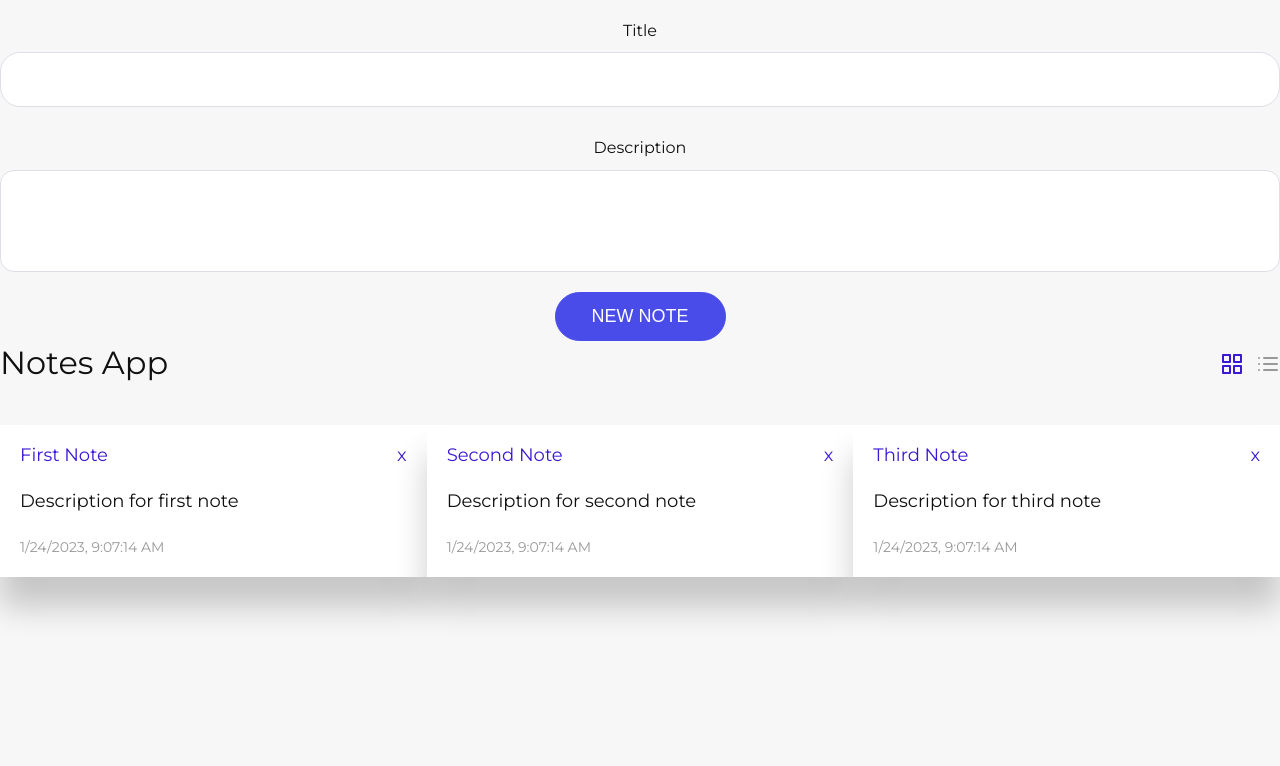
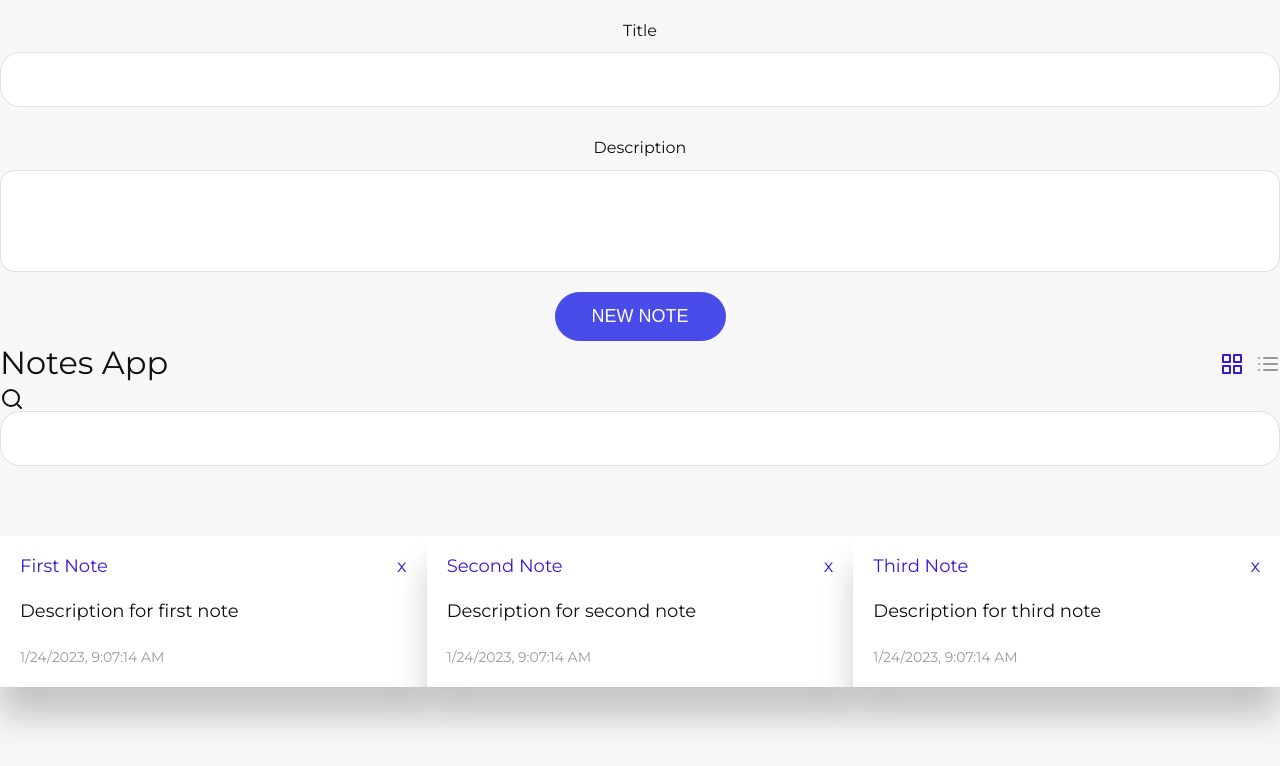
Before and after one commit to neoxanter/vue-notes-base, a Vue app: page / in a window 1280 px wide. Shown: the top 766 px of the page. Built offline with nearby package versions, Linux system fonts and the light colour scheme.

Commit message:
Registered search in App

```diff
--- a/src/App.vue
+++ b/src/App.vue
@@ -52,6 +52,12 @@
             </div>
           </div>
 
+          <search
+            :value="search"
+            placeholder="Find your note"
+            @search="search = $event"
+          />
+
           <notes :notes="notes" :grid="grid" @remove="removeNote" />
 
           <div class="message" v-if="message">
@@ -67,11 +73,13 @@
 import message from "@/components/Message.vue";
 import newNote from "@/components/NewNote.vue";
 import notes from "@/components/Notes.vue";
+import search from "@/components/Search.vue";
 export default {
   components: {
     message,
     newNote,
     notes,
+    search,
   },
   data() {
     return {
```
